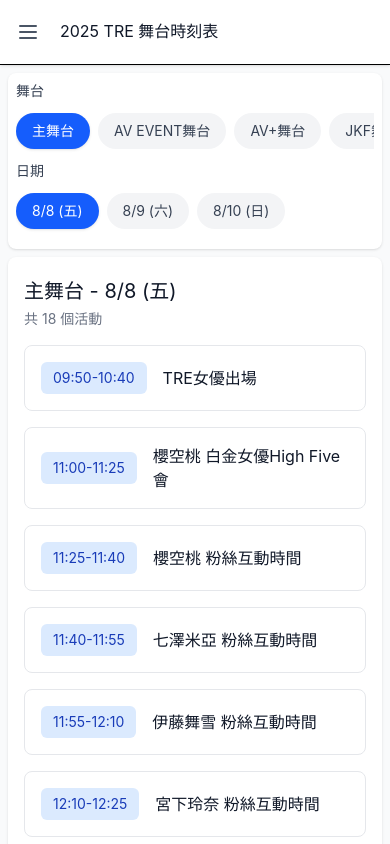
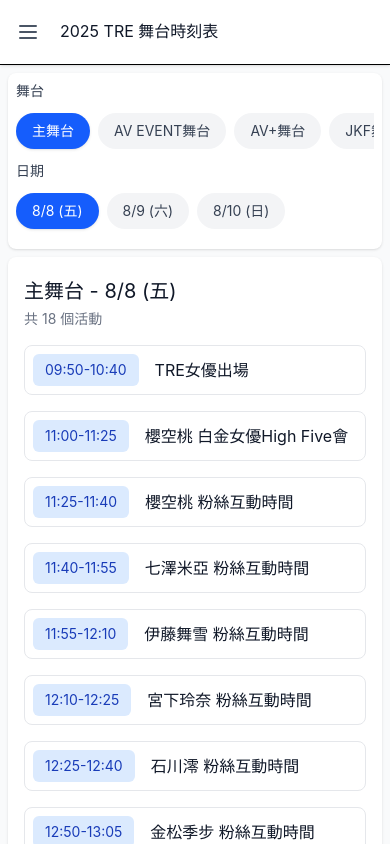
Before and after one commit to kakahikari/2025-tre-helper, a Vue app: page /stage-schedule in a window 390 px wide. Shown: the top 844 px of the page. Built offline with nearby package versions, Linux system fonts and the light colour scheme.

Commit message:
feat: RWD樣式調整

```diff
--- a/src/views/StageSchedule.vue
+++ b/src/views/StageSchedule.vue
@@ -116,11 +116,14 @@
             <div
               v-for="event in currentEvents"
               :key="event.id"
-              class="flex items-center rounded-lg border border-gray-200 p-4 transition-colors hover:bg-gray-50 dark:border-gray-700 dark:hover:bg-gray-700/50"
+              class="flex items-center rounded-lg border border-gray-200 p-2 transition-colors hover:bg-gray-50 sm:p-4 dark:border-gray-700 dark:hover:bg-gray-700/50"
             >
               <div class="flex-shrink-0">
                 <div
-                  :class="['rounded-md px-3 py-1.5 text-sm font-semibold', timeTagColors[activeDate]]"
+                  :class="[
+                    'rounded-md px-3 py-1.5 text-sm font-semibold',
+                    timeTagColors[activeDate],
+                  ]"
                 >
                   {{ event.time }}
                 </div>
```
